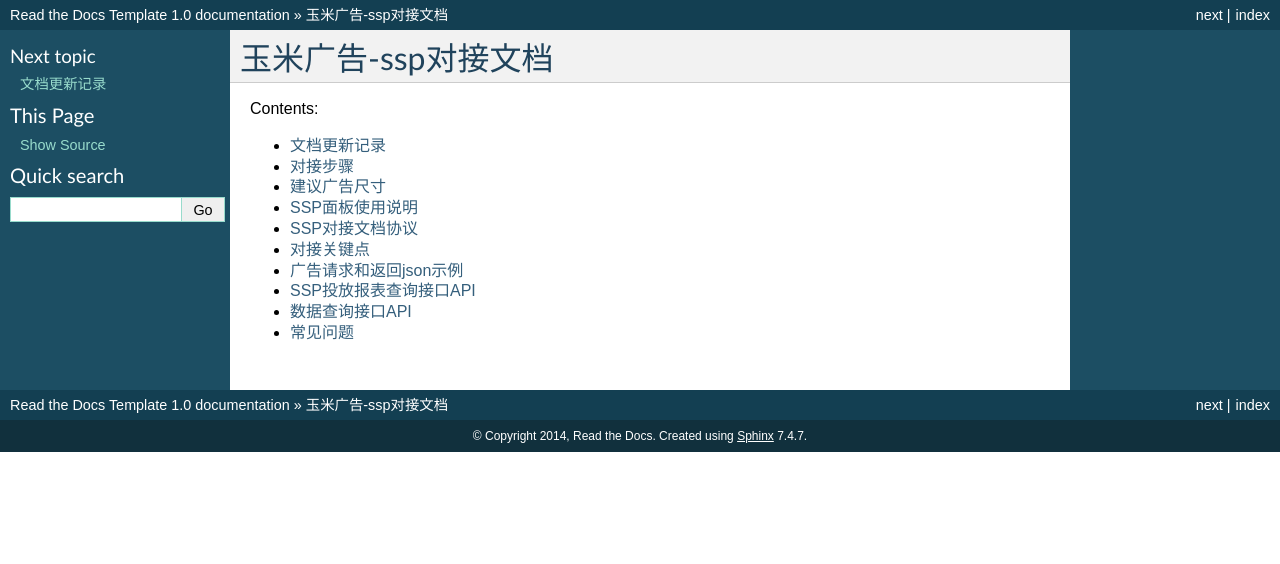
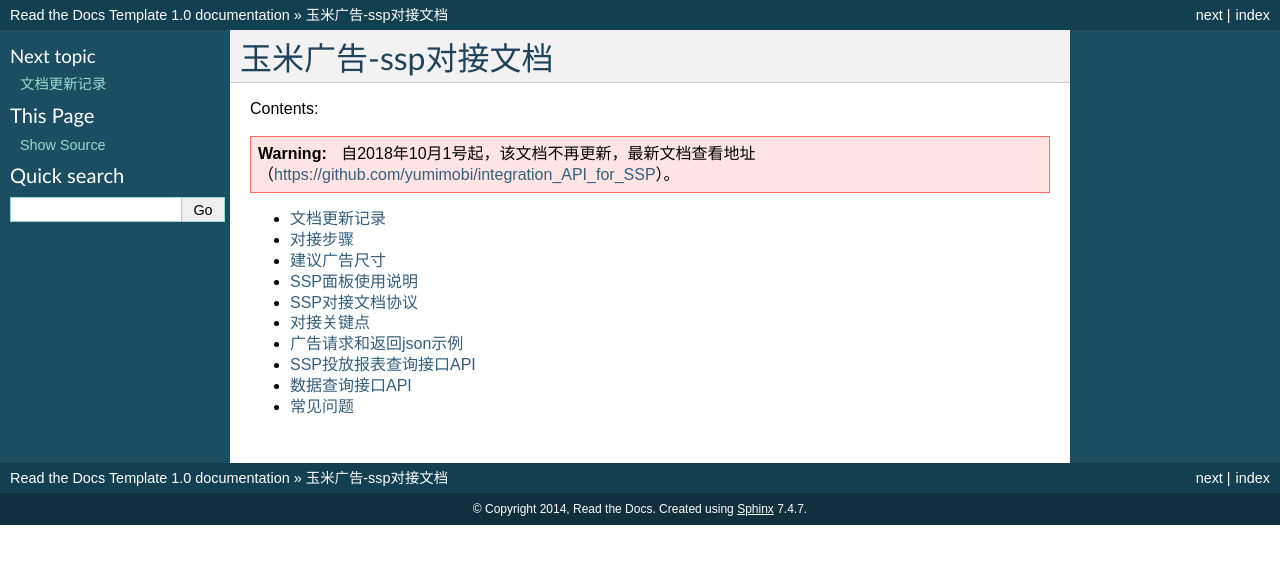
Before and after one commit to yumimobi/adx_ssp_doc, a Sphinx documentation site: the page built from docs/index.rst, in a window 1280 px wide. Shown: the top 564 px of the page. Built offline with Sphinx 7.4.7, drawn with Linux system fonts in a browser that asks for light colours.

Commit message:
增加新文档地址警示提示

```diff
--- a/docs/index.rst
+++ b/docs/index.rst
@@ -8,6 +8,8 @@
 
 Contents:
 
+.. warning:: 自2018年10月1号起，该文档不再更新，最新文档查看地址（https://github.com/yumimobi/integration_API_for_SSP）。
+
 .. toctree::
    :maxdepth: 1
    :glob:
```
